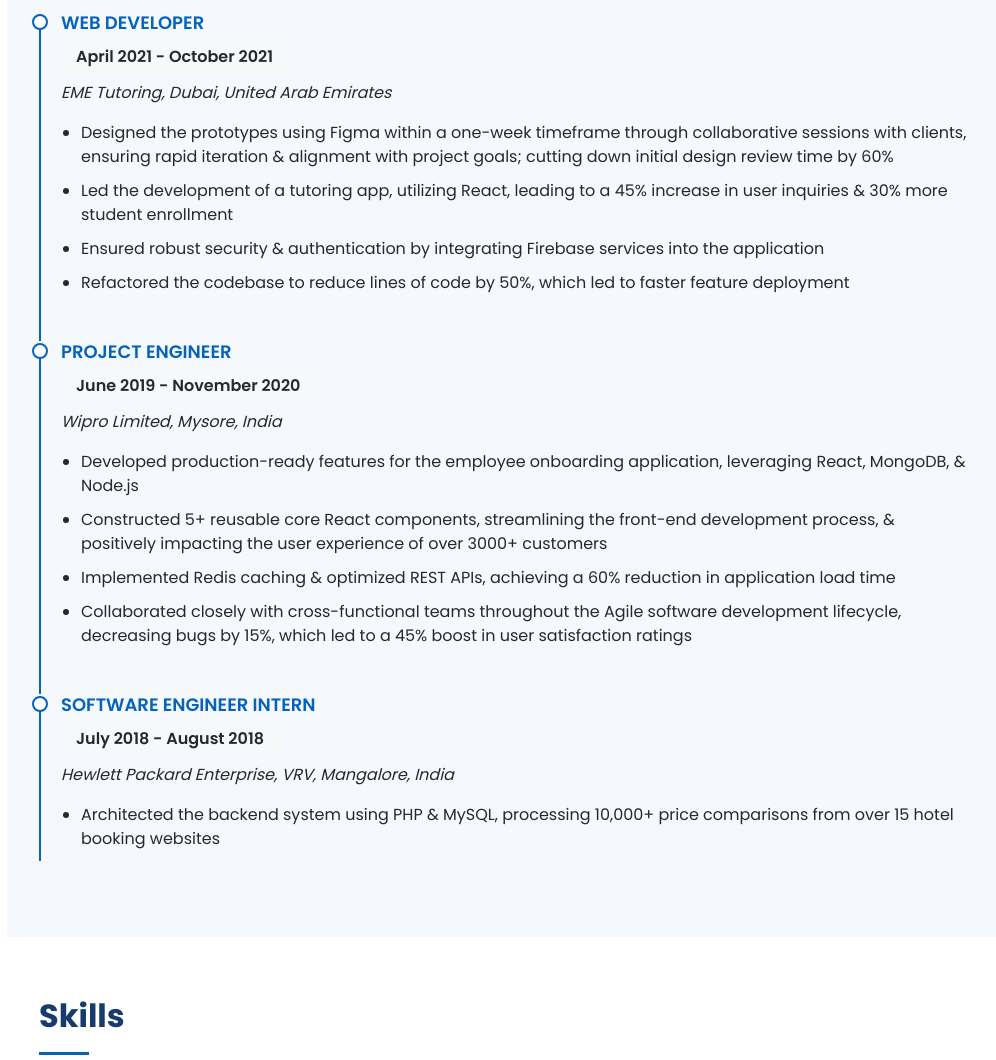
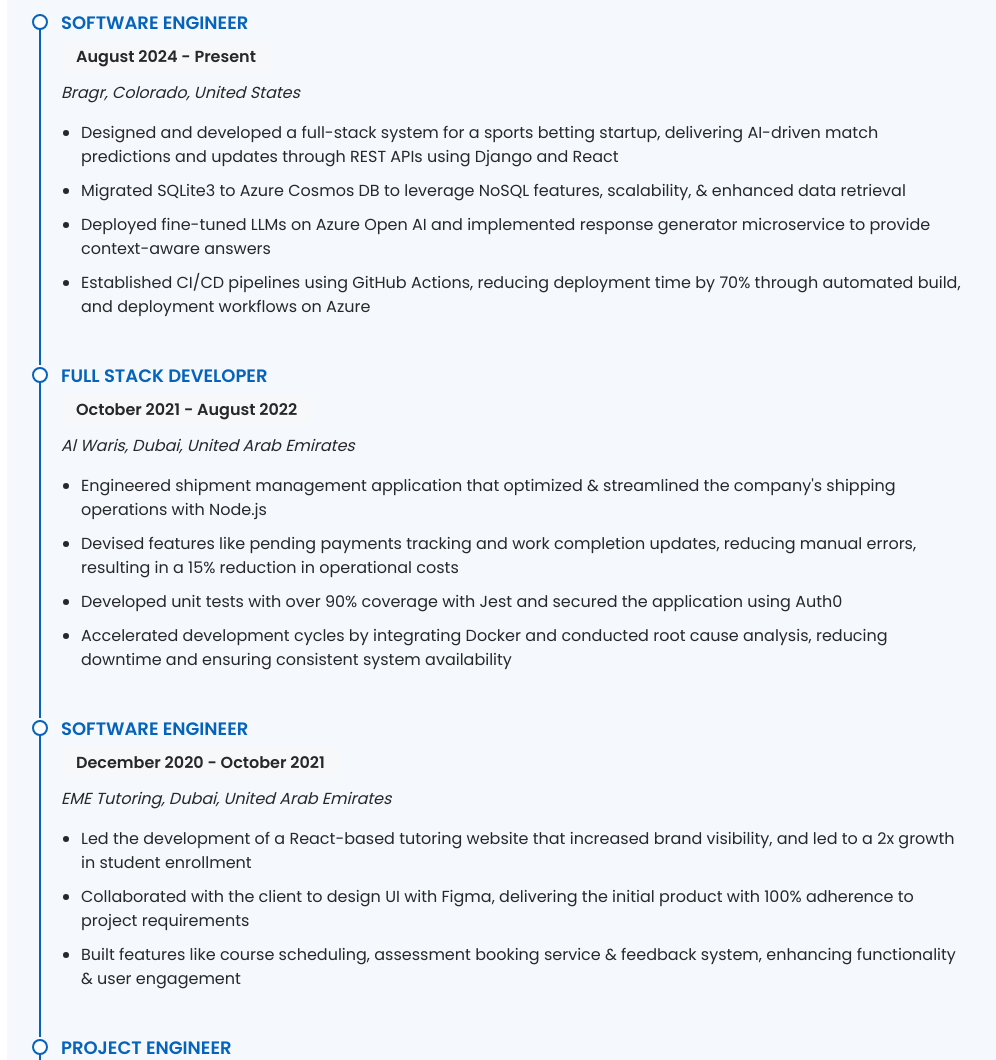
Before and after one commit to sabithanazareth/Sabithanazareth-web, a plain HTML site: page index.html in a window 1280 px wide. Shown: the part 2260-3320 px from the top of the page, without its empty margins (93-1089 px from the left). Drawn offline with Linux system fonts and the light colour scheme.

Commit message:
Added Bragr and Al Waris

```diff
--- a/index.html
+++ b/index.html
@@ -246,28 +246,60 @@
               <i class="icon-cap fas fa-briefcase"></i>Professional Experience
             </h3>
             <div class="resume-item-exp">
-              <h4>Web Developer</h4>
-              <h5>April 2021 - October 2021</h5>
+              <h4>Software Engineer</h4>
+              <h5>August 2024 - Present</h5>
+              <p><em> Bragr, Colorado, United States</em></p>
+              <ul>
+                <li>
+                  Designed and developed a full-stack system for a sports betting startup, delivering AI-driven match predictions and updates through
+REST APIs using Django and React
+                </li>
+                <li>
+                  Migrated SQLite3 to Azure Cosmos DB to leverage NoSQL features, scalability, & enhanced data retrieval
+                </li>
+                <li>
+                  Deployed fine-tuned LLMs on Azure Open AI and implemented response generator microservice to provide context-aware answers
+                </li>
+                <li>
+                  Established CI/CD pipelines using GitHub Actions, reducing deployment time by 70% through automated build, and deployment
+workflows on Azure
+                </li>
+              </ul>
+            </div>
+            <div class="resume-item-exp">
+              <h4>Full Stack Developer</h4>
+              <h5>October 2021 - August 2022</h5>
+              <p><em> Al Waris, Dubai, United Arab Emirates</em></p>
+              <ul>
+                <li>
+                  Engineered shipment management application that optimized & streamlined the company's shipping operations with Node.js
+                </li>
+                <li>
+                  Devised features like pending payments tracking and work completion updates, reducing manual errors, resulting in a 15% reduction
+in operational costs
+                </li>
+                <li>
+                  Developed unit tests with over 90% coverage with Jest and secured the application using Auth0
+                </li>
+                <li>
+                  Accelerated development cycles by integrating Docker and conducted root cause analysis, reducing downtime and ensuring consistent
+system availability
+                </li>
+              </ul>
+            </div>
+            <div class="resume-item-exp">
+              <h4>Software Engineer</h4>
+              <h5>December 2020 - October 2021</h5>
               <p><em> EME Tutoring, Dubai, United Arab Emirates</em></p>
               <ul>
                 <li>
-                  Designed the prototypes using Figma within a one-week
-                  timeframe through collaborative sessions with clients,
-                  ensuring rapid iteration & alignment with project goals;
-                  cutting down initial design review time by 60%
+                  Led the development of a React-based tutoring website that increased brand visibility, and led to a 2x growth in student enrollment
                 </li>
                 <li>
-                  Led the development of a tutoring app, utilizing React,
-                  leading to a 45% increase in user inquiries & 30% more student
-                  enrollment
+                  Collaborated with the client to design UI with Figma, delivering the initial product with 100% adherence to project requirements
                 </li>
                 <li>
-                  Ensured robust security & authentication by integrating
-                  Firebase services into the application
-                </li>
-                <li>
-                  Refactored the codebase to reduce lines of code by 50%, which
-                  led to faster feature deployment
+                  Built features like course scheduling, assessment booking service & feedback system, enhancing functionality & user engagement
                 </li>
               </ul>
             </div>
@@ -277,22 +309,14 @@
               <p><em>Wipro Limited, Mysore, India</em></p>
               <ul>
                 <li>
-                  Developed production-ready features for the employee
-                  onboarding application, leveraging React, MongoDB, & Node.js
+                  Designed React components for the employee onboarding application, streamlining front-end development and improving the user
+experience for over 3,000 customers
                 </li>
                 <li>
-                  Constructed 5+ reusable core React components, streamlining
-                  the front-end development process, & positively impacting the
-                  user experience of over 3000+ customers
+                  Implemented Redis caching and optimized APIs with MongoDB, and Node.js, achieving a 35% reduction in app load time
                 </li>
                 <li>
-                  Implemented Redis caching & optimized REST APIs, achieving a
-                  60% reduction in application load time
-                </li>
-                <li>
-                  Collaborated closely with cross-functional teams throughout
-                  the Agile software development lifecycle, decreasing bugs by
-                  15%, which led to a 45% boost in user satisfaction ratings
+                  Collaborated with cross-functional teams in the Agile lifecycle to ensure smooth teamwork and timely project delivery
                 </li>
               </ul>
             </div>
```
Also changed, not shown: 1 other file.
